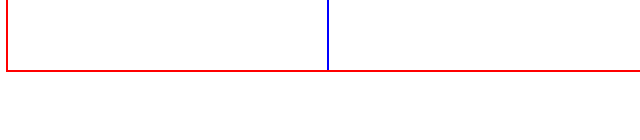
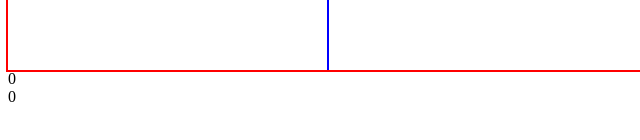
Before and after one commit to The-Slick-Nick/odin-tic-tac-toe, a plain HTML site: page index.html in a window 1280 px wide. Shown: the part 638-778 px from the top of the page, 0-640 px from the left. Drawn offline with Linux system fonts and the light colour scheme.

Commit message:
Move construction of page to the game object

```diff
--- a/style.css
+++ b/style.css
@@ -34,7 +34,6 @@
     background-color: blue;
 }
 
-
 .board-cell.token-o {
     background-color: red;
 }
--- a/ttt.js
+++ b/ttt.js
@@ -34,11 +34,9 @@ function createBoard(doc) {
         boardData[i] = null;  // use null, not undefined
     }
 
-    const pageBody = doc.querySelector("body");
     const boardDom = doc.createElement("div");
     boardDom.classList.add("board-container");
 
-    pageBody.appendChild(boardDom);
 
     // TODO: Perhaps take board size as an argument
 
@@ -209,6 +207,11 @@ function createPlayer(doc, player_token) {
     let wins = 0;
     let losses = 0;
 
+    const scoreLabel = doc.createElement("div");
+    scoreLabel.classList.add(`token-${player_token}`);
+    scoreLabel.classList.add("score-label");
+    scoreLabel.innerText = wins;
+
     let token = player_token;
 
     function getWins() {
@@ -235,11 +238,20 @@ function createPlayer(doc, player_token) {
         return token;
     }
 
-    return { getWins, getLosses, win, lose, setToken, getToken };
+    return {
+        getWins, getLosses, win, lose, setToken, getToken,
+        scoreLabel
+    };
 }
 
 
 function createGame(doc) {
+
+    // pageBody.appendChild(boardDom);
+
+
+    const pageBody = doc.querySelector("body");
+
 
     const p1 = createPlayer(doc, 'x');
     const p2 = createPlayer(doc, 'o');
@@ -247,6 +259,11 @@ function createGame(doc) {
 
     const players = [p1, p2];
     let playerIdx = 0;
+
+    pageBody.appendChild(board.boardDom);
+    pageBody.appendChild(p1.scoreLabel);
+    pageBody.appendChild(p2.scoreLabel);
+
 
 
     board.boardDom.addEventListener("click", (e) => {
```
